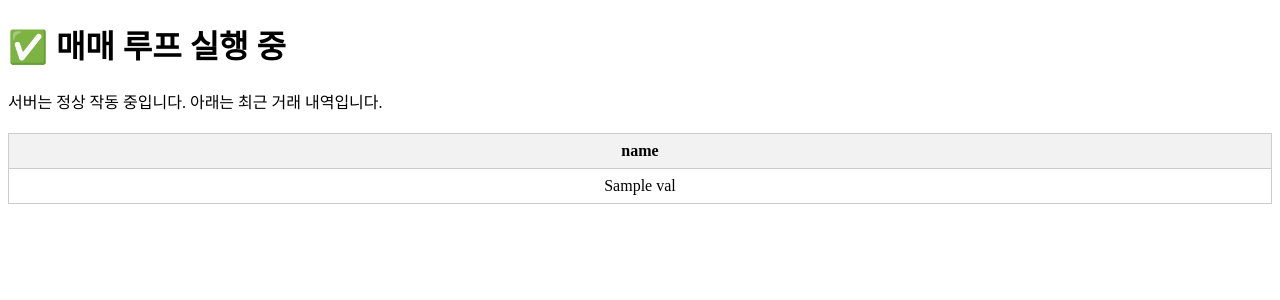
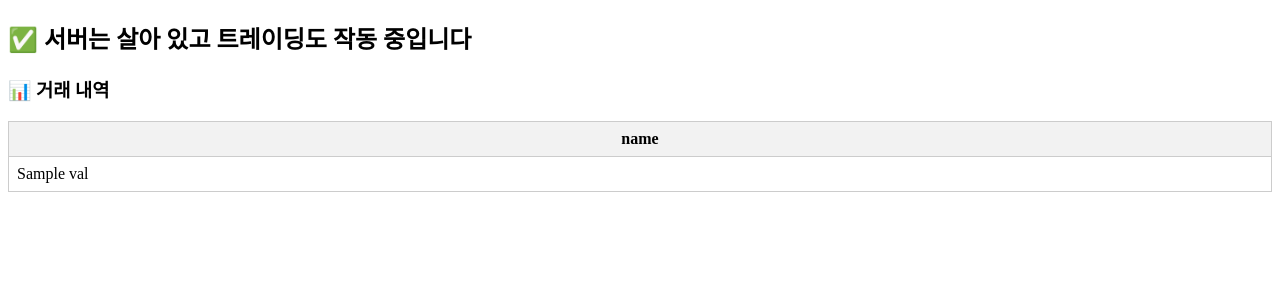
Before and after one commit to Sudal-Minsu/fundweb, a Flask app: template templates/ping.html in a window 1280 px wide. Shown: the top 300 px of the page. Run offline with Flask 3, Linux system fonts and the light colour scheme; the template is opened without the code that fills it: most values are stand-ins (such as "Sample title", 1, 10 or a date in 2020); parts of the project's set-up code (start-up, migrations or seed data) failed here and were passed over.

Commit message:
ping 수정

```diff
--- a/rule_3.py
+++ b/rule_3.py
@@ -53,5 +53,3 @@ def auto_trading_loop(
 
         # 4. 다음 매매까지 대기
         time.sleep(interval_sec)
-
-auto_trading_loop("005930", interval_sec=60)
--- a/server.py
+++ b/server.py
@@ -31,7 +31,9 @@ trading_thread = None
 @app.route('/ping')
 def ping():
     global trading_thread
+
     if trading_thread is None or not trading_thread.is_alive():
+        print("🔁 트레이딩 스레드 시작")
         trading_thread = threading.Thread(
             target=auto_trading_loop,
             args=("005930",),
@@ -40,11 +42,16 @@ def ping():
         trading_thread.daemon = True
         trading_thread.start()
 
-    # ✅ 거래 로그 읽어오기
-    df = read_trades_mysql("trade_history")
-    trades = df.to_dict(orient='records')
+    # ✅ 거래 내역 조회
+    try:
+        df = read_trades_mysql("trade_history")
+        trades = df.to_dict(orient="records")
+    except Exception as e:
+        print(f"❌ DB 조회 실패: {e}")
+        trades = []
 
     return render_template("ping.html", trades=trades)
+
 
 
 @app.route('/backtest')
--- a/templates/ping.html
+++ b/templates/ping.html
@@ -1,30 +1,45 @@
 <!DOCTYPE html>
 <html>
 <head>
-    <title>자동매매 상태</title>
+    <title>거래 내역</title>
     <style>
-        table { border-collapse: collapse; width: 100%; margin-top: 20px; }
-        th, td { border: 1px solid #ccc; padding: 8px; text-align: center; }
-        th { background-color: #f2f2f2; }
+        table {
+            width: 100%;
+            border-collapse: collapse;
+        }
+        th, td {
+            padding: 8px;
+            border: 1px solid #ccc;
+        }
+        th {
+            background-color: #f2f2f2;
+        }
     </style>
 </head>
 <body>
-    <h1>✅ 매매 루프 실행 중</h1>
-    <p>서버는 정상 작동 중입니다. 아래는 최근 거래 내역입니다.</p>
-
+    <h2>✅ 서버는 살아 있고 트레이딩도 작동 중입니다</h2>
+    <h3>📊 거래 내역</h3>
+    {% if trades %}
     <table>
+        <thead>
             <tr>
                 {% for col in trades[0].keys() %}
                 <th>{{ col }}</th>
                 {% endfor %}
             </tr>
+        </thead>
+        <tbody>
             {% for row in trades %}
             <tr>
-                {% for value in row.values() %}
-                    <td>{{ value }}</td>
+                {% for val in row.values() %}
+                <td>{{ val }}</td>
                 {% endfor %}
             </tr>
             {% endfor %}
+        </tbody>
     </table>
+    {% else %}
+    <p>거래 내역이 없습니다.</p>
+    {% endif %}
 </body>
 </html>
```
Also changed, not shown: instance/portfolio.db (added). Lines whose indentation alone changed are shown as unchanged.
